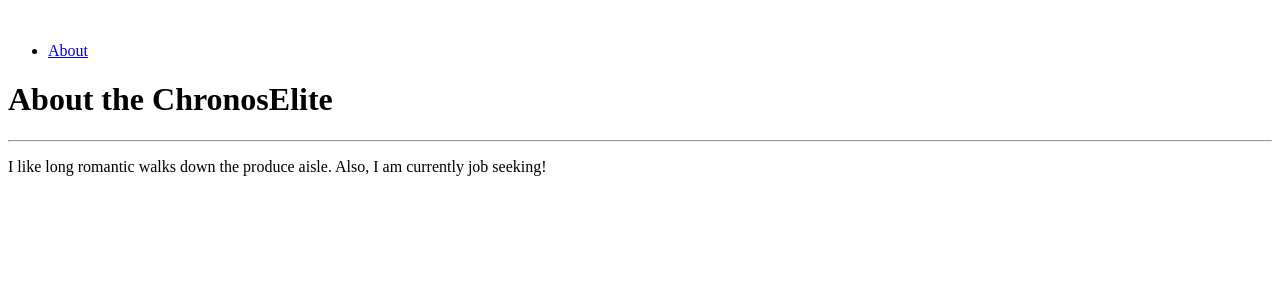
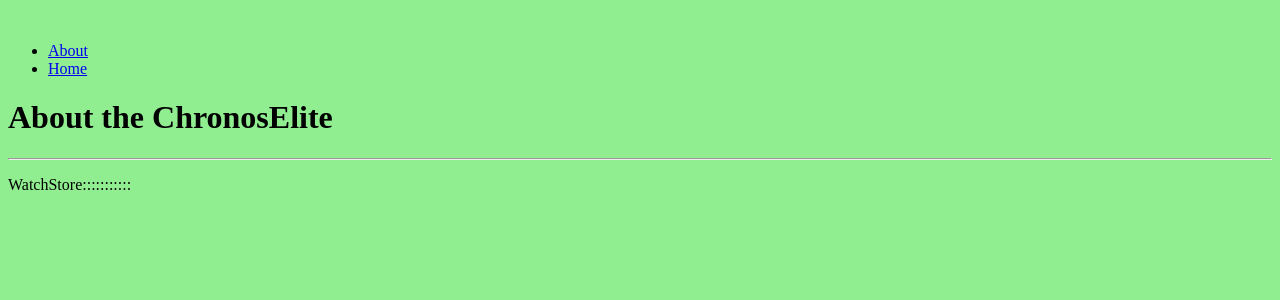
Before and after one commit to mohammedali320/ChronosElite, a Django app: page /about/ in a window 1280 px wide. Shown: the top 300 px of the page. Run offline with Django 5.2, Linux system fonts and the light colour scheme.

Commit message:
edit nav

```diff
--- /dev/null
+++ b/main_app/static/css/base.css
@@ -0,0 +1,5 @@
+/* static/css/base.css  */
+
+body {
+  background-color: lightgreen;
+}
--- a/main_app/templates/about.html
+++ b/main_app/templates/about.html
@@ -3,7 +3,6 @@
 <h1>About the ChronosElite</h1>
 <hr />
 <p class="page-content">
-  I like long romantic walks down the produce aisle. Also, I am currently job
-  seeking!
+   WatchStore:::::::::::
 </p>
 {% endblock %}
--- a/main_app/templates/base.html
+++ b/main_app/templates/base.html
@@ -1,3 +1,4 @@
+{% load static %}
 <!DOCTYPE html>
 <html lang="en">
   <head>
@@ -6,25 +7,27 @@
     <meta name="viewport" content="width=device-width, initial-scale=1.0" />
     <link rel="shortcut icon" type="image/png" href="" />
     <title>ChronosElite</title>
+    <link rel="stylesheet" href="{% static 'css/base.css' %}" />
     {% block head %}
+
     {% endblock %}
   </head>
   <body>
     <header>
       <div class="header-logo-container">
-        <a href="/">
-          <img src="" alt="" />
-        </a>
+        <a href="/"><img src="" alt="" /></a>
       </div>
       <nav>
         <ul>
           <li><a href="/about">About</a></li>
+          <li><a href="/">Home</a></li>
         </ul>
       </nav>
     </header>
     <main>
-     {% block content %}
-     {% endblock %}
-     </main>
+      {% block content %}
+
+      {% endblock %}
+    </main>
   </body>
 </html>
```
